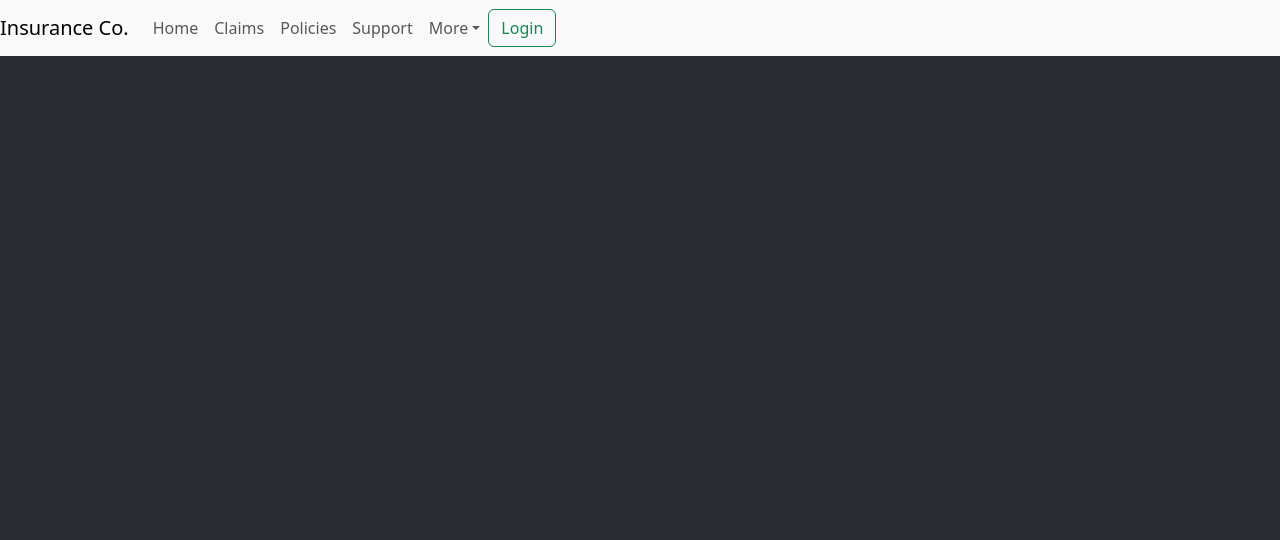
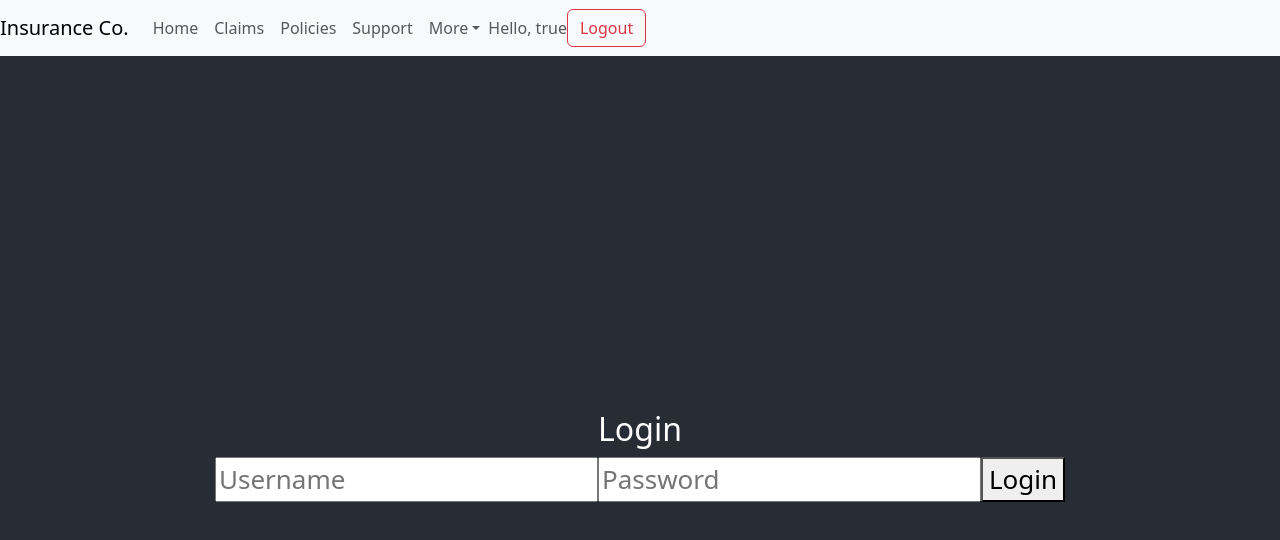
Before and after one commit to chicheongweng/react-claims-app, a React (Create React App) app: page /login in a window 1280 px wide. Shown: the top 540 px of the page. Built offline with nearby package versions, Linux system fonts and the light colour scheme; sample sign-in values are in the browser's storage.

Commit message:
add authentication

```diff
--- a/src/App.tsx
+++ b/src/App.tsx
@@ -7,6 +7,7 @@ import Support from './components/Support';
 import AboutUs from './components/AboutUs';
 import Contact from './components/Contact';
 import Careers from './components/Careers';
+import Login from './components/Login';
 import './App.css';
 
 const App: React.FC = () => {
@@ -16,6 +17,7 @@ const App: React.FC = () => {
         <CustomNavbar />
         <header className="App-header">
           <Routes>
+            <Route path="/login" element={<Login />} />
             <Route path="/claims" element={<Claims />} />
             <Route path="/policies" element={<Policies />} />
             <Route path="/support" element={<Support />} />
--- a/src/components/Claims.tsx
+++ b/src/components/Claims.tsx
@@ -1,6 +1,24 @@
-import React from 'react';
+import React, { useEffect, useState } from 'react';
+import { useNavigate } from 'react-router-dom';
 
 const Claims: React.FC = () => {
+  const [loggedInUser, setLoggedInUser] = useState<string | null>(null);
+  const navigate = useNavigate();
+
+  useEffect(() => {
+    const user = localStorage.getItem('loggedInUser');
+    if (!user) {
+      alert('You must be logged in to view this page');
+      navigate('/login');
+    } else {
+      setLoggedInUser(user);
+    }
+  }, [navigate]);
+
+  if (!loggedInUser) {
+    return null;
+  }
+
   return (
     <div>
       <h2>Claims</h2>
--- /dev/null
+++ b/src/components/Login.tsx
@@ -0,0 +1,46 @@
+import React, { useState } from 'react';
+import { useNavigate } from 'react-router-dom';
+
+const users = [
+  { username: 'user1', password: 'password1' },
+  { username: 'user2', password: 'password2' },
+  { username: 'user3', password: 'password3' }
+];
+
+const Login: React.FC = () => {
+  const [username, setUsername] = useState('');
+  const [password, setPassword] = useState('');
+  const navigate = useNavigate();
+
+  const handleLogin = () => {
+    const user = users.find(u => u.username === username && u.password === password);
+    if (user) {
+      localStorage.setItem('loggedInUser', user.username);
+      alert('Login successful');
+      navigate('/claims');
+    } else {
+      alert('Invalid username or password');
+    }
+  };
+
+  return (
+    <div>
+      <h2>Login</h2>
+      <input
+        type="text"
+        placeholder="Username"
+        value={username}
+        onChange={(e) => setUsername(e.target.value)}
+      />
+      <input
+        type="password"
+        placeholder="Password"
+        value={password}
+        onChange={(e) => setPassword(e.target.value)}
+      />
+      <button onClick={handleLogin}>Login</button>
+    </div>
+  );
+}
+
+export default Login;
--- a/src/components/Navbar.tsx
+++ b/src/components/Navbar.tsx
@@ -1,8 +1,25 @@
-import React from 'react';
+import React, { useState, useEffect } from 'react';
 import { Navbar, Nav, NavDropdown, Button } from 'react-bootstrap';
-import { Link } from 'react-router-dom';
+import { Link, useNavigate } from 'react-router-dom';
 
 const CustomNavbar: React.FC = () => {
+  const [loggedInUser, setLoggedInUser] = useState<string | null>(null);
+  const navigate = useNavigate();
+
+  useEffect(() => {
+    const user = localStorage.getItem('loggedInUser');
+    if (user) {
+      setLoggedInUser(user);
+    }
+  }, []);
+
+  const handleLogout = () => {
+    setLoggedInUser(null);
+    localStorage.removeItem('loggedInUser');
+    alert('Logout successful');
+    navigate('/');
+  };
+
   return (
     <Navbar bg="light" expand="lg">
       <Navbar.Brand as={Link} to="/">Insurance Co.</Navbar.Brand>
@@ -20,7 +37,14 @@ const CustomNavbar: React.FC = () => {
             <NavDropdown.Item as={Link} to="/careers">Careers</NavDropdown.Item>
           </NavDropdown>
         </Nav>
-        <Button variant="outline-success">Login</Button>
+        {loggedInUser ? (
+          <>
+            <span className="navbar-text mr-3">Hello, {loggedInUser}</span>
+            <Button variant="outline-danger" onClick={handleLogout}>Logout</Button>
+          </>
+        ) : (
+          <Button variant="outline-success" onClick={() => navigate('/login')}>Login</Button>
+        )}
       </Navbar.Collapse>
     </Navbar>
   );
```
